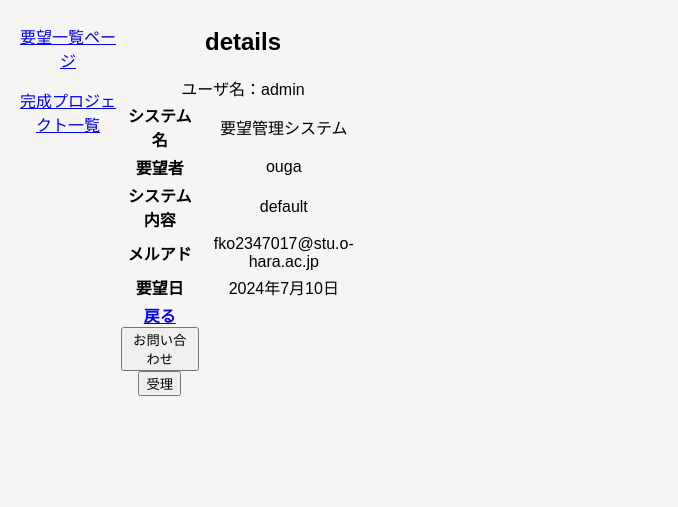
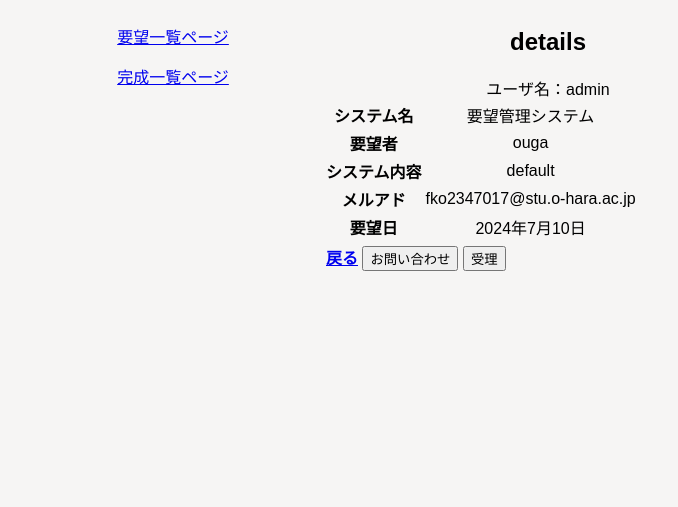
Before and after one commit to OugaTodaka/RequestManagementSystem, a Django app: page /detail/1 in a window 1280 px wide. Shown: the top 507 px of the page, without its empty margins (0-678 px from the left). Run offline with Django 4.2, Linux system fonts and the light colour scheme; a user stored in the database is signed in; data comes from the database, SQL or seed files in the repository; lists and menus that the app fills with data are empty.

Commit message:
css調整

```diff
--- a/Management/templates/Management/base.html
+++ b/Management/templates/Management/base.html
@@ -11,7 +11,7 @@
     <article>
         <div class="side">
             <p><a href="/top">要望一覧ページ</a></p>
-            <p><a href="/portfolio">完成プロジェクト一覧</a></p>
+            <p><a href="/portfolio">完成一覧ページ</a></p>
         </div>
         <div class="content">
             {% block contents %}
--- a/Management/templates/Management/detail.html
+++ b/Management/templates/Management/detail.html
@@ -48,6 +48,7 @@
                     {{data.date}}
                 </td>
             </tr>
+            <table>
             <tr>
                 <th>
                     <a href="/top">戻る</a>
@@ -55,6 +56,7 @@
                     <button>受理</button>
                 </th>
             </tr>
+            </table>
         </table>
     </div>
 </body>
--- a/static/css/style.css
+++ b/static/css/style.css
@@ -5,15 +5,15 @@ body {
 
  .side {
 
-   width:100px;
-   height:300px;
+   width:300px;
+   height:500px;
    text-align:center;
-   margin-left:10px;/*サイドバーとメインコンテンツの間に隙間                    をあけた*/
+   margin-left:15px;/*サイドバーとメインコンテンツの間に隙間                    をあけた*/
  }
 
  .content {
 
-   width:250px;
+   width:450px;
    height:300px;
    text-align:center;
  }
```
